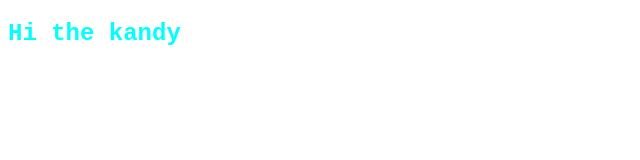
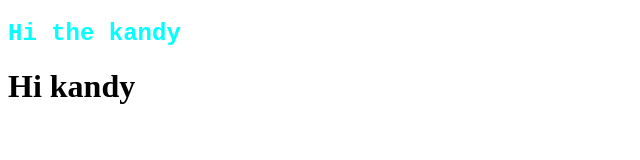
Before and after one commit to Java-Developer-Kamal/rep2, a plain HTML site: page index.html in a window 1280 px wide. Shown: the whole page, without its empty margins (0-640 px from the left). Drawn offline with Linux system fonts and the light colour scheme.

Commit message:
Modified

```diff
--- a/index.html
+++ b/index.html
@@ -8,5 +8,6 @@
   <link rel="stylesheet" href="style.css" />
   <body>
     <h2>Hi the kandy</h2>
+    <h1>Hi kandy</h1>
   </body>
 </html>
```
